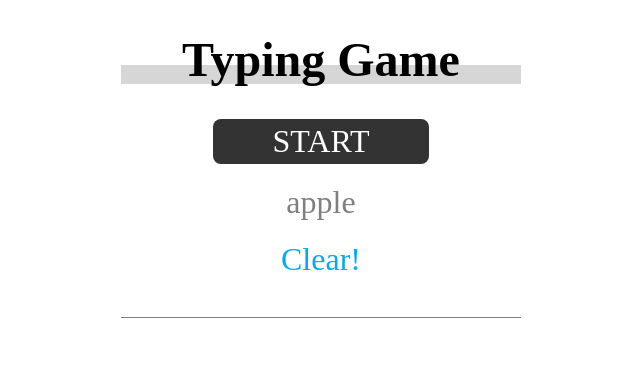
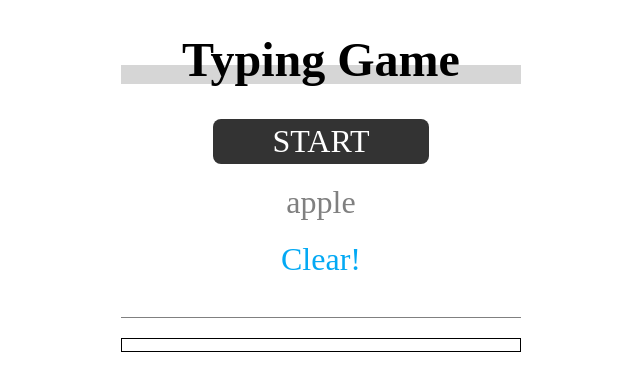
Before and after one commit to krpk1900/TypingGame, a plain HTML site: page index.html in a window 1280 px wide. Shown: the whole page, without its empty margins (319-959 px from the left). Drawn offline with nearby package versions, Linux system fonts and the light colour scheme.

Commit message:
[Add] ゲージを作成

```diff
--- a/index.html
+++ b/index.html
@@ -16,8 +16,12 @@
     <button class="startButton mb-20">START</button>
     <div class="question mb-20">apple</div>
     <div class="clear">Clear!</div>
-    <div class="typeFormWrapper">
+    <div class="typeFormWrapper mb-20">
       <input type="text" class="typeForm">
+    </div>
+
+    <div class="gaugeWrapper">
+      <div class="gauge"></div>
     </div>
   </div>
 </body>
--- a/style.css
+++ b/style.css
@@ -63,3 +63,12 @@ body{
 .typeFormWrapper{
   border-bottom: 1px solid gray;
 }
+
+.gauge{
+  height: 12px;
+}
+
+.gaugeWrapper{
+  border: 1px solid;
+  height: 12px;
+}
```
